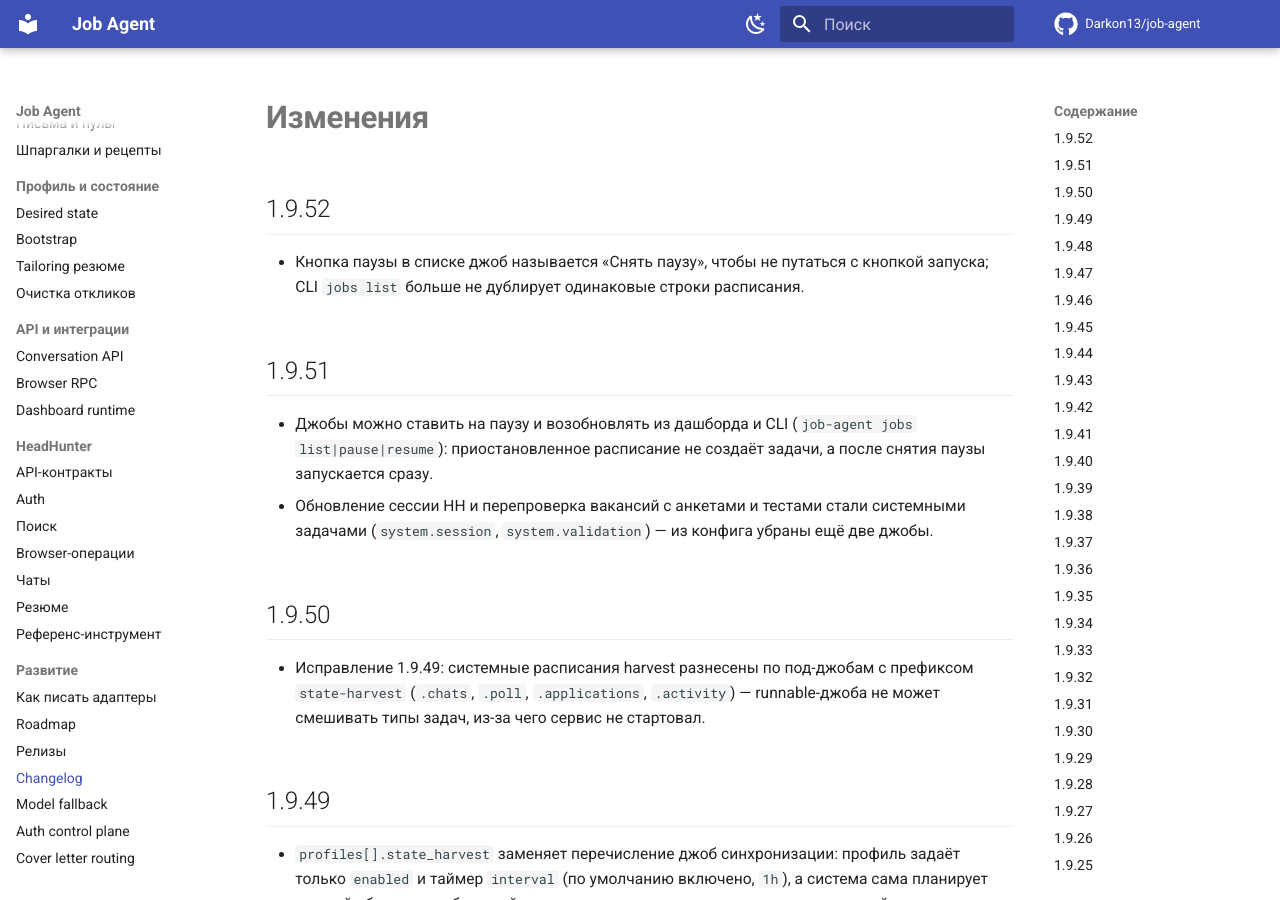
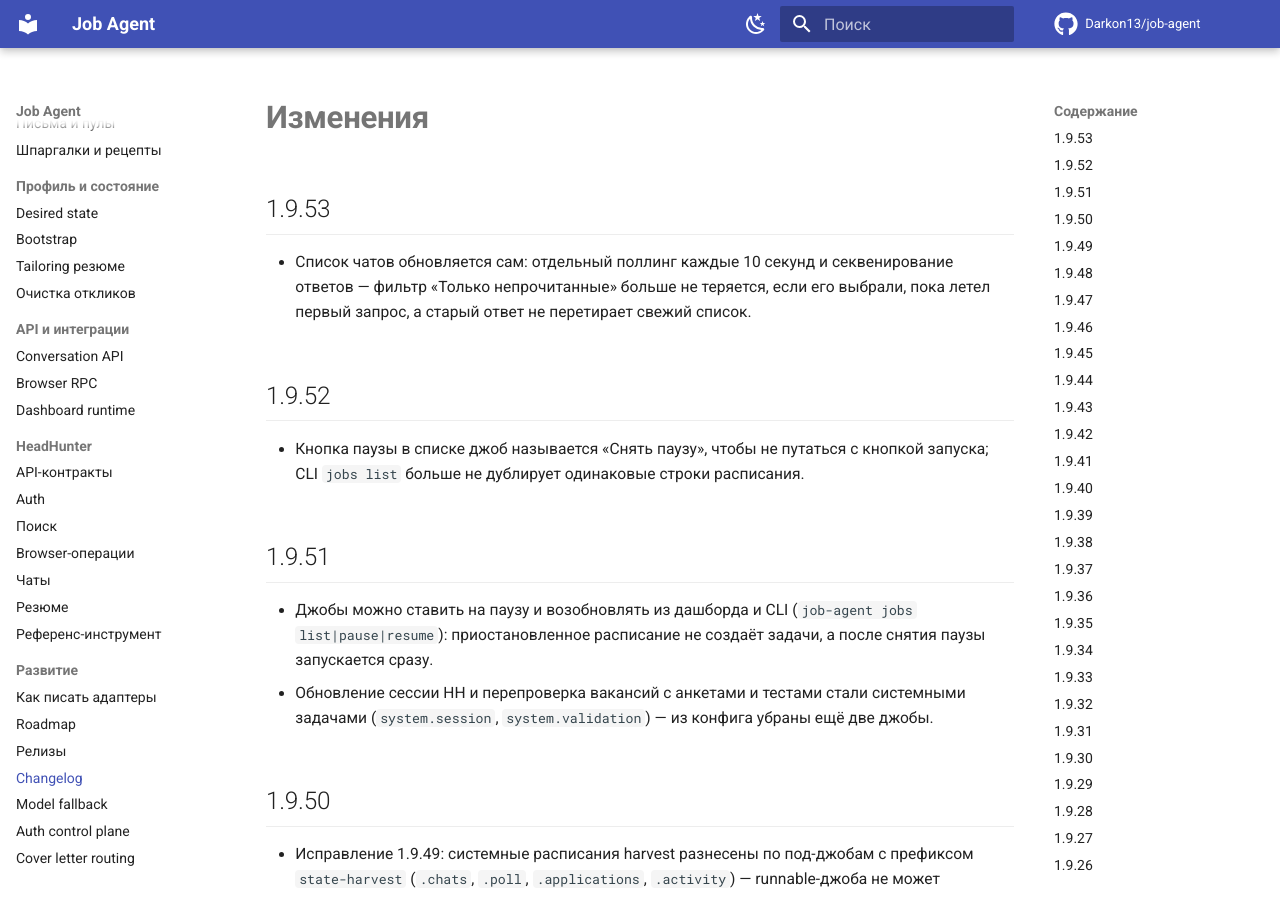
Before and after one commit to Darkon13/job-agent, an MkDocs documentation site: the page built from docs/changelog.md, in a window 1280 px wide and 900 px high. Built offline with MkDocs 1.6.1 and Material for MkDocs 9.7.7, drawn with Linux system fonts in a browser that asks for light colours; comment, search, counter and statistics services are not loaded.

Commit message:
fix(dashboard): poll conversations and keep filter responses ordered

```diff
--- a/docs/changelog.md
+++ b/docs/changelog.md
@@ -1,4 +1,11 @@
 # Изменения
+
+## 1.9.53
+
+- Список чатов обновляется сам: отдельный поллинг каждые 10 секунд и
+  секвенирование ответов — фильтр «Только непрочитанные» больше не теряется,
+  если его выбрали, пока летел первый запрос, а старый ответ не перетирает
+  свежий список.
 
 ## 1.9.52
 
```
Also changed, not shown: docs/releasing.md (+4 -4 lines), 4 other files.
